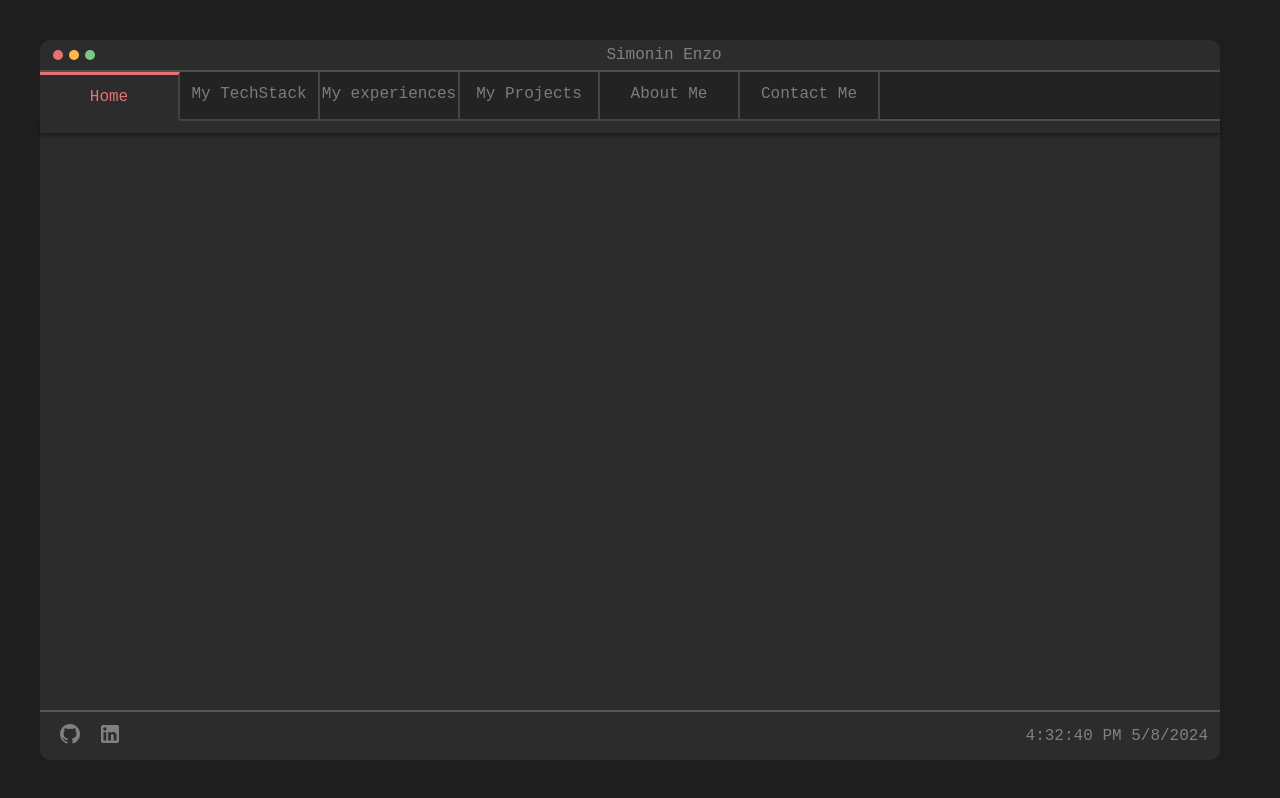
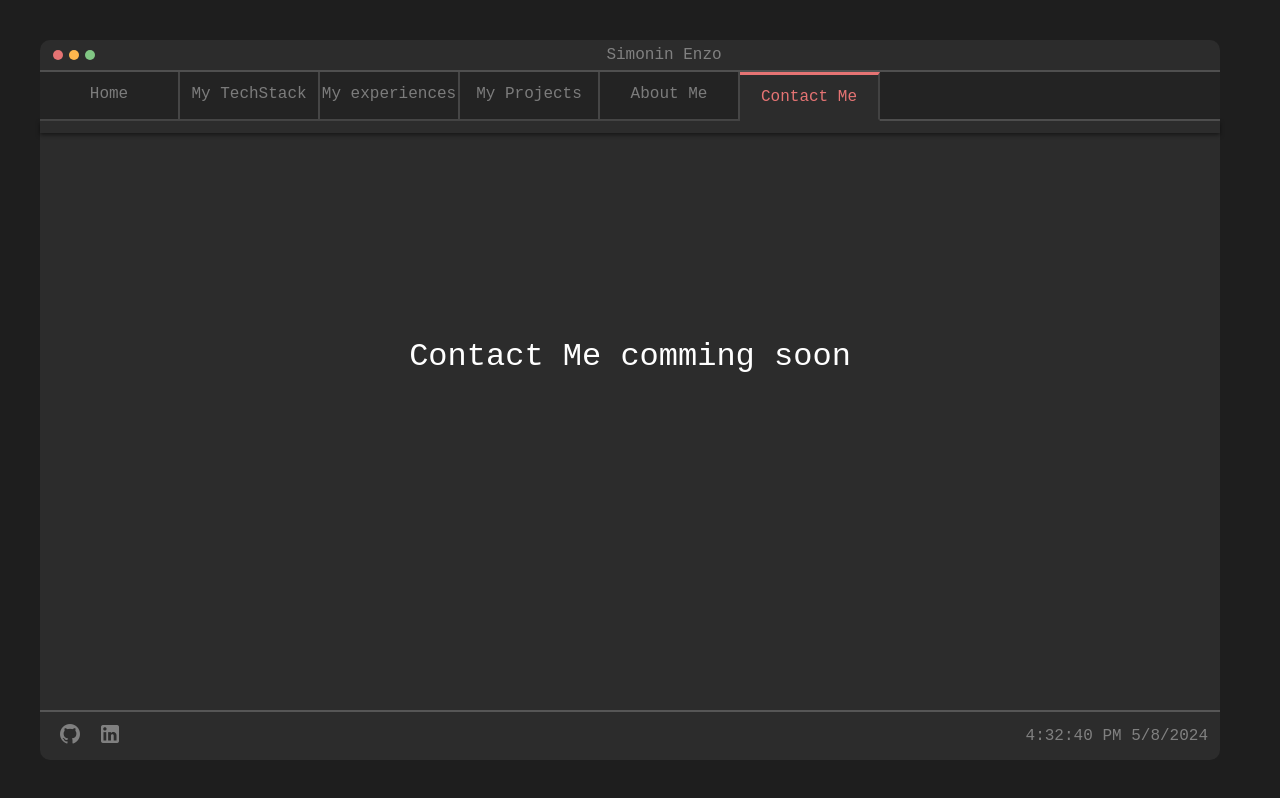
Before and after one commit to Nzosim/PortfolioVueJs, a Vue app: page /contact in a window 1280 px wide. Built offline with nearby package versions, Linux system fonts and the light colour scheme.

Commit message:
add others pages

```diff
--- /dev/null
+++ b/src/components/About.vue
@@ -0,0 +1,12 @@
+<template>
+  <div>About Me comming soon</div>
+</template>
+
+<style scoped>
+div {
+  font-size: 2em;
+  color: white;
+  text-align: center;
+  margin-top: 200px;
+}
+</style>
--- /dev/null
+++ b/src/components/Contact.vue
@@ -0,0 +1,12 @@
+<template>
+  <div>Contact Me comming soon</div>
+</template>
+
+<style scoped>
+div {
+  font-size: 2em;
+  color: white;
+  text-align: center;
+  margin-top: 200px;
+}
+</style>
--- /dev/null
+++ b/src/components/Experiences.vue
@@ -0,0 +1,12 @@
+<template>
+  <div>My Experiences comming soon</div>
+</template>
+
+<style scoped>
+div {
+  font-size: 2em;
+  color: white;
+  text-align: center;
+  margin-top: 200px;
+}
+</style>
--- a/src/components/Header.vue
+++ b/src/components/Header.vue
@@ -12,12 +12,23 @@
     <v-icon v-else class="header_sup_menu" @click="isMenuOpen = !isMenuOpen">mdi-close</v-icon>
   </div>
   <div class="header_mid" v-show="isMenuOpen">
-    <a href="#" :class="{ selected: page === 'Home' }">Home</a>
-    <a href="#" :class="{ selected: page === 'My TechStack' }">My TechStack</a>
-    <a href="#" :class="{ selected: page === 'My experiences' }">My experiences</a>
-    <a href="#" :class="{ selected: page === 'My Projects' }">My Projects</a>
-    <a href="#" :class="{ selected: page === 'About Me' }">About Me</a>
-    <a href="#" :class="{ selected: page === 'Contact Me' }">Contact Me</a>
+    <a @click="page.length === 0" href="/" :class="{ selected: page.length === 0 }">Home</a>
+    <a @click="page = 'techstack'" href="techstack" :class="{ selected: page === 'techstack' }"
+      >My TechStack</a
+    >
+    <a
+      @click="page = 'experiences'"
+      href="experiences"
+      :class="{ selected: page === 'experiences' }"
+      >My experiences</a
+    >
+    <a @click="page = 'projects'" href="projects" :class="{ selected: page === 'projects' }"
+      >My Projects</a
+    >
+    <a @click="page = 'about'" href="about" :class="{ selected: page === 'about' }">About Me</a>
+    <a @click="page = 'contact'" href="contact" :class="{ selected: page === 'contact' }"
+      >Contact Me</a
+    >
     <div class="mid_empty"></div>
   </div>
   <hr class="header_bottom" />
@@ -26,7 +37,8 @@
 <script setup>
 import { ref } from 'vue'
 
-const page = ref('Home')
+const url = window.location.href
+const page = ref(url.split('/').pop())
 const isMenuOpen = ref(window.innerWidth > 930)
 </script>
 
--- /dev/null
+++ b/src/components/Projects.vue
@@ -0,0 +1,12 @@
+<template>
+  <div>My Projects comming soon</div>
+</template>
+
+<style scoped>
+div {
+  font-size: 2em;
+  color: white;
+  text-align: center;
+  margin-top: 200px;
+}
+</style>
--- /dev/null
+++ b/src/components/TechStack.vue
@@ -0,0 +1,12 @@
+<template>
+  <div>My TechStack comming soon</div>
+</template>
+
+<style scoped>
+div {
+  font-size: 2em;
+  color: white;
+  text-align: center;
+  margin-top: 200px;
+}
+</style>
--- a/src/router/index.js
+++ b/src/router/index.js
@@ -1,5 +1,10 @@
 import { createRouter, createWebHistory } from 'vue-router'
 import Homepage from '@/components/Homepage.vue'
+import TechStack from '@/components/TechStack.vue'
+import Experiences from '@/components/Experiences.vue'
+import Projects from '@/components/Projects.vue'
+import About from '@/components/About.vue'
+import Contact from '@/components/Contact.vue'
 
 const router = createRouter({
   history: createWebHistory(import.meta.env.BASE_URL),
@@ -8,6 +13,31 @@ const router = createRouter({
       path: '/',
       name: 'home',
       component: Homepage
+    },
+    {
+      path: '/techstack',
+      name: 'techstack',
+      component: TechStack
+    },
+    {
+      path: '/experiences',
+      name: 'experiences',
+      component: Experiences
+    },
+    {
+      path: '/projects',
+      name: 'projects',
+      component: Projects
+    },
+    {
+      path: '/about',
+      name: 'about',
+      component: About
+    },
+    {
+      path: '/contact',
+      name: 'contact',
+      component: Contact
     }
   ]
 })
```
